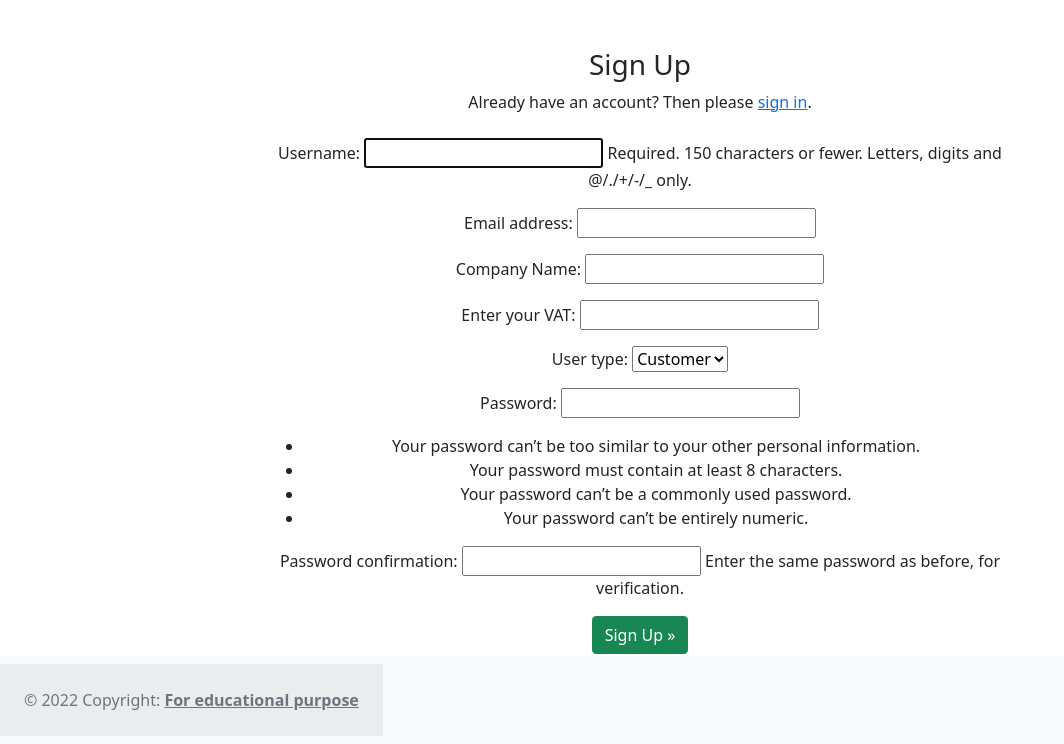
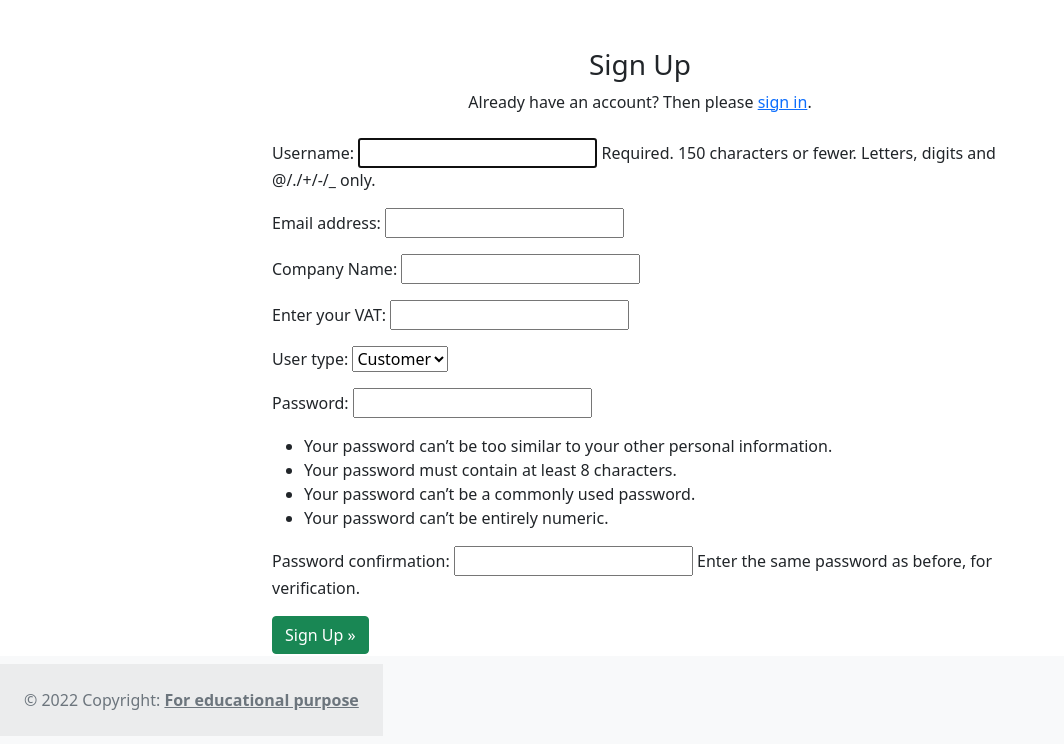
Before and after one commit to williamtyn/jobin, a Django app: template templates/account/signup.html in a window 1280 px wide. Shown: the part 56-800 px from the top of the page, without its empty margins (0-1064 px from the left). Run offline with Django 3.2, Linux system fonts and the light colour scheme; the template is opened without the code that fills it: values that come from a table or form of the project are taken from there, others are empty; parts of the project's set-up code (start-up, migrations or seed data) failed here and were passed over; some libraries are stand-ins or nearby versions.

Commit message:
remove text center in signup form

```diff
--- a/templates/account/signup.html
+++ b/templates/account/signup.html
@@ -15,7 +15,7 @@
     </div>
   </div>
   <div class="row">
-    <div class="col-md-8 mt-2 offset-md-2 text-center">
+    <div class="col-md-8 mt-2 offset-md-2">
       <form class="signup" id="signup_form" method="post" action="{% url 'account_signup' %}">
         {% csrf_token %}
         {{ form.as_p }}
```
